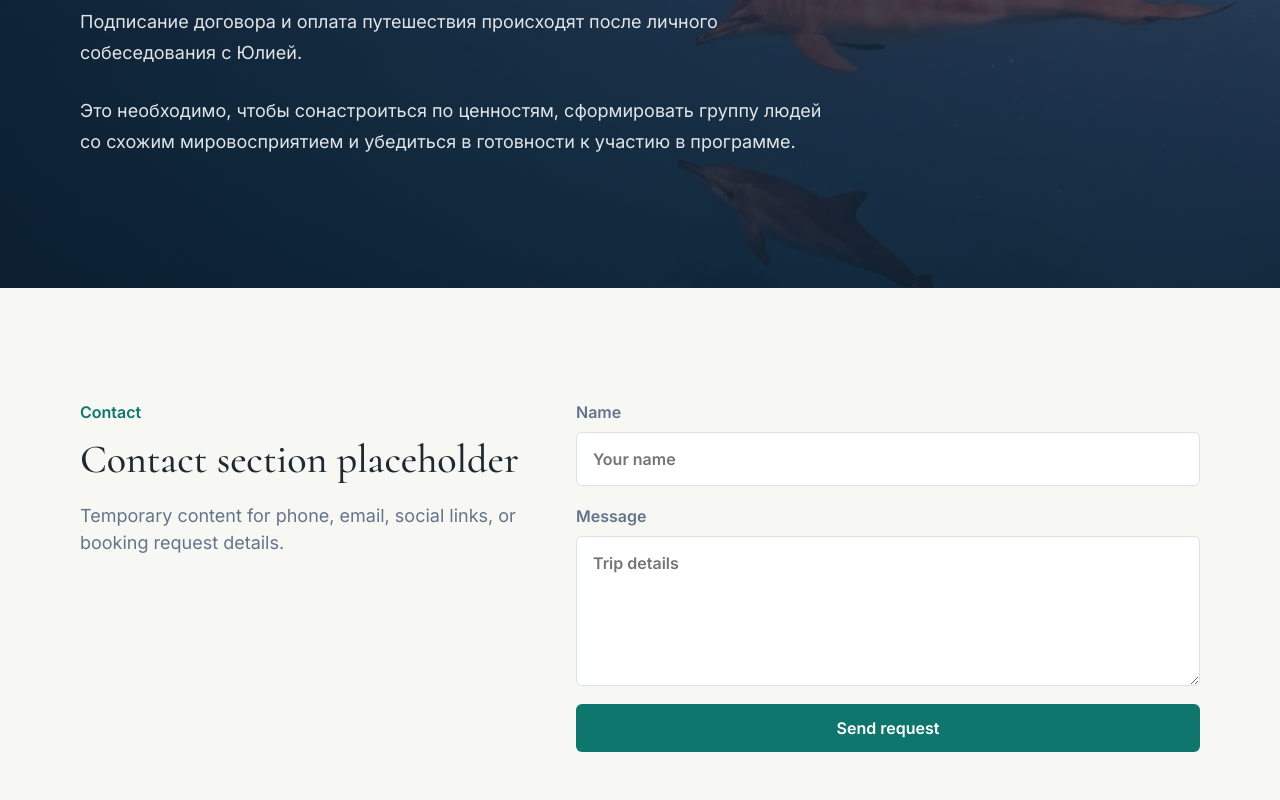
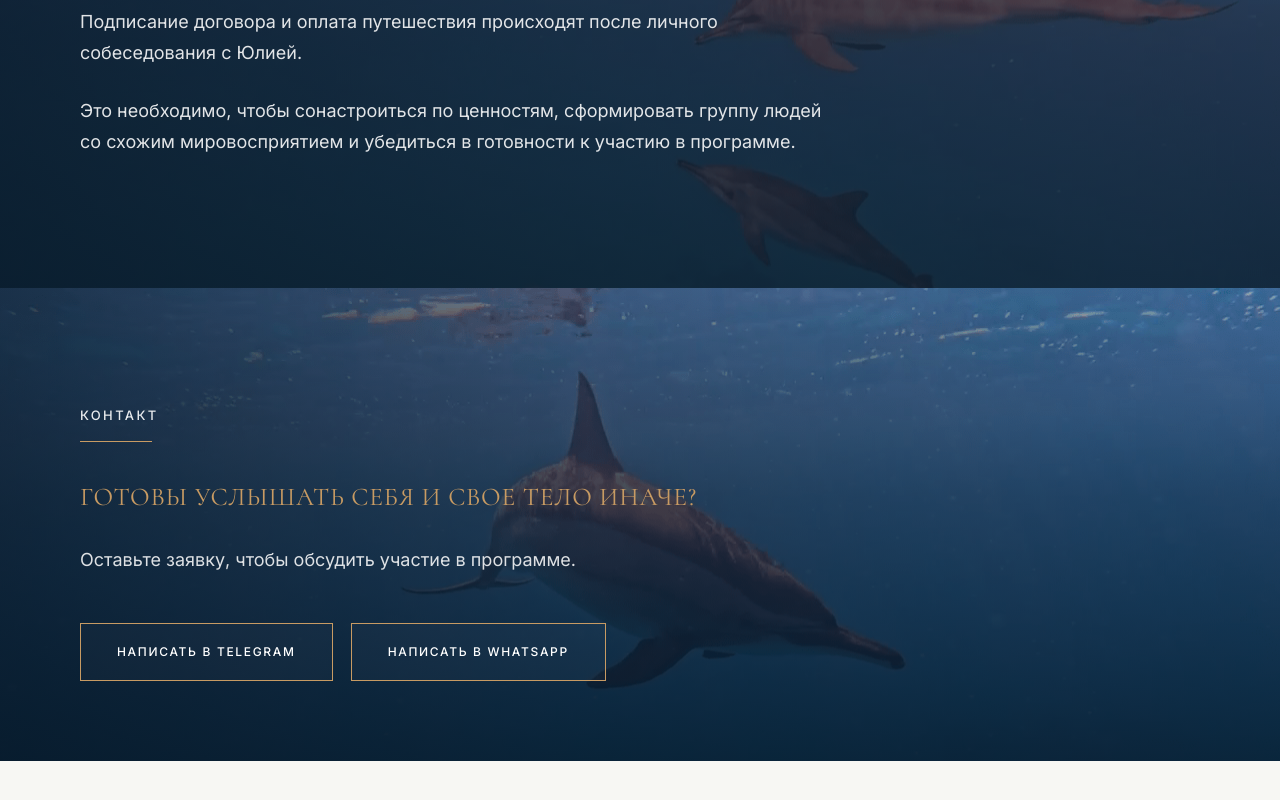
Before and after one commit to DariaKott/dolphins-website, a Next.js app: page / in a window 1280 px wide. Shown: the part 7202-8002 px from the top of the page. After the commit the page ends 7963 px from the top, so only its background shows below. Built offline with nearby package versions, Linux system fonts and the light colour scheme.

Commit message:
add section Contact

```diff
--- a/src/components/Contact/Contact.module.scss
+++ b/src/components/Contact/Contact.module.scss
@@ -1,65 +1,147 @@
-.inner {
-  display: grid;
-  grid-template-columns: minmax(0, 440px) minmax(0, 1fr);
-  gap: 56px;
+.contact {
+  padding: 120px 0px 80px;
+  color: #ffffff;
+  background-image:
+    linear-gradient(
+      180deg,
+      rgba(6, 24, 40, 0.18) 0%,
+      rgba(6, 24, 40, 0.56) 44%,
+      rgba(6, 24, 40, 0.86) 100%
+    ),
+    linear-gradient(
+      90deg,
+      rgba(6, 24, 40, 0.76) 0%,
+      rgba(6, 24, 40, 0.44) 46%,
+      rgba(6, 24, 40, 0.24) 100%
+    ),
+    url("../../assets/images/bg14.png");
+  background-repeat: no-repeat;
+  background-position: center top;
+  background-size: cover;
 }
 
-.label {
-  margin: 0 0 12px;
-  color: var(--color-accent);
-  font-weight: 700;
+.content {
+  max-width: 700px;
 }
 
-.inner h2 {
-  margin: 0;
-  font-size: 40px;
-  line-height: 1.15;
+.eyebrow {
+  margin: 0 0 42px;
+  color: rgba(255, 255, 255, 0.9);
+  font-family: var(--font-body), sans-serif;
+  font-size: 13px;
+  font-weight: 500;
+  letter-spacing: 0.18em;
+  line-height: 1.2;
+  text-transform: uppercase;
+
+  &::after {
+    display: block;
+    width: 72px;
+    height: 1px;
+    margin-top: 18px;
+    background-color: var(--color-gold);
+    content: "";
+  }
 }
 
-.inner p:last-child {
-  margin: 20px 0 0;
-  color: var(--color-muted);
-  font-size: 18px;
+.title {
+  max-width: 820px;
+  margin: 0;
+  color: var(--color-gold);
+  font-family: var(--font-heading), Georgia, serif;
+  font-size: clamp(20px, 2vw, 26px);
+  font-weight: 400;
+  letter-spacing: 0.03em;
+  line-height: 1.04;
+  text-transform: uppercase;
 }
 
-.form {
-  display: grid;
-  gap: 18px;
+.text {
+  max-width: 620px;
+  margin: 34px 0 0;
+  color: rgba(255, 255, 255, 0.86);
+  font-family: var(--font-body), sans-serif;
+  font-size: clamp(18px, 1.4vw, 22px);
+  line-height: 1.7;
 }
 
-.form label {
-  display: grid;
-  gap: 8px;
-  color: var(--color-muted);
-  font-weight: 700;
+.actions {
+  display: flex;
+  flex-wrap: wrap;
+  gap: 18px;
+  margin-top: 48px;
 }
 
-.form input,
-.form textarea {
-  width: 100%;
-  border: 1px solid var(--color-border);
-  border-radius: 6px;
-  padding: 14px 16px;
-  background: var(--color-surface);
-  color: var(--color-text);
+.button {
+  display: inline-flex;
+  min-width: 240px;
+  min-height: 58px;
+  align-items: center;
+  justify-content: center;
+  border: 1px solid var(--color-gold);
+  padding: 0 36px;
+  background: rgba(255, 255, 255, 0.02);
+  color: #ffffff;
+  cursor: pointer;
+  font-family: var(--font-body), sans-serif;
+  font-size: 12px;
+  font-weight: 500;
+  letter-spacing: 0.14em;
+  line-height: 1;
+  text-decoration: none;
+  text-transform: uppercase;
+  transition:
+    background-color 180ms ease,
+    border-color 180ms ease,
+    color 180ms ease,
+    box-shadow 180ms ease;
+
+  &:hover {
+    background: rgba(200, 155, 99, 0.08);
+    border-color: var(--color-gold);
+    box-shadow: 0 0 24px rgba(200, 155, 99, 0.14);
+  }
 }
 
-.form button {
-  min-height: 48px;
-  border: 0;
-  border-radius: 6px;
-  background: var(--color-accent);
-  color: #ffffff;
-  font-weight: 700;
-  cursor: pointer;
+@media (max-width: 900px) {
+  .contact {
+    padding: 150px 0 112px;
+  }
 }
 
-@media (max-width: 800px) {
-  .inner {
-    grid-template-columns: 1fr;
+@media (max-width: 600px) {
+  // .contact {
+  //   padding: 120px 0 80px;
+  // }
+
+  .eyebrow {
+    font-size: 12px;
+    letter-spacing: 0.16em;
   }
 
-  .inner h2 {
-    font-size: 32px;
+  .title {
+    font-size: clamp(34px, 11vw, 48px);
+    line-height: 1.08;
+  }
+
+  .text {
+    font-size: 16px;
+    line-height: 1.65;
+  }
+
+  .button {
+    min-height: 52px;
+    padding: 0 24px;
+    font-size: 12px;
   }
 }
+
+@media (max-width: 560px) {
+  .actions {
+    flex-direction: column;
+  }
+
+  .button {
+    width: 100%;
+  }
+}
--- a/src/components/Contact/Contact.tsx
+++ b/src/components/Contact/Contact.tsx
@@ -2,25 +2,30 @@ import styles from "./Contact.module.scss";
 
 export const Contact = () => {
   return (
-    <section id="contact" className="page-section" aria-labelledby="contact-title">
-      <div className={`${styles.inner} container`}>
-        <div>
-          <p className={styles.label}>Contact</p>
-          <h2 id="contact-title">Contact section placeholder</h2>
-          <p>Temporary content for phone, email, social links, or booking request details.</p>
+    <section id="contact" className={styles.contact} aria-labelledby="contact-title">
+      <div className="container">
+        <div className={styles.content}>
+          <p className={styles.eyebrow}>КОНТАКТ</p>
+          <h2 id="contact-title" className={styles.title}>
+            Готовы услышать себя и свое тело иначе?
+          </h2>
+          <p className={styles.text}>
+            Оставьте заявку, чтобы обсудить участие в программе.
+          </p>
+          <div className={styles.actions}>
+            <a className={styles.button} href="https://t.me/" target="_blank" rel="noreferrer">
+              Написать в Telegram
+            </a>
+            <a
+              className={styles.button}
+              href="https://wa.me/"
+              target="_blank"
+              rel="noreferrer"
+            >
+              Написать в WhatsApp
+            </a>
+          </div>
         </div>
-
-        <form className={styles.form}>
-          <label>
-            Name
-            <input type="text" name="name" placeholder="Your name" />
-          </label>
-          <label>
-            Message
-            <textarea name="message" placeholder="Trip details" rows={5} />
-          </label>
-          <button type="submit">Send request</button>
-        </form>
       </div>
     </section>
   );
```
